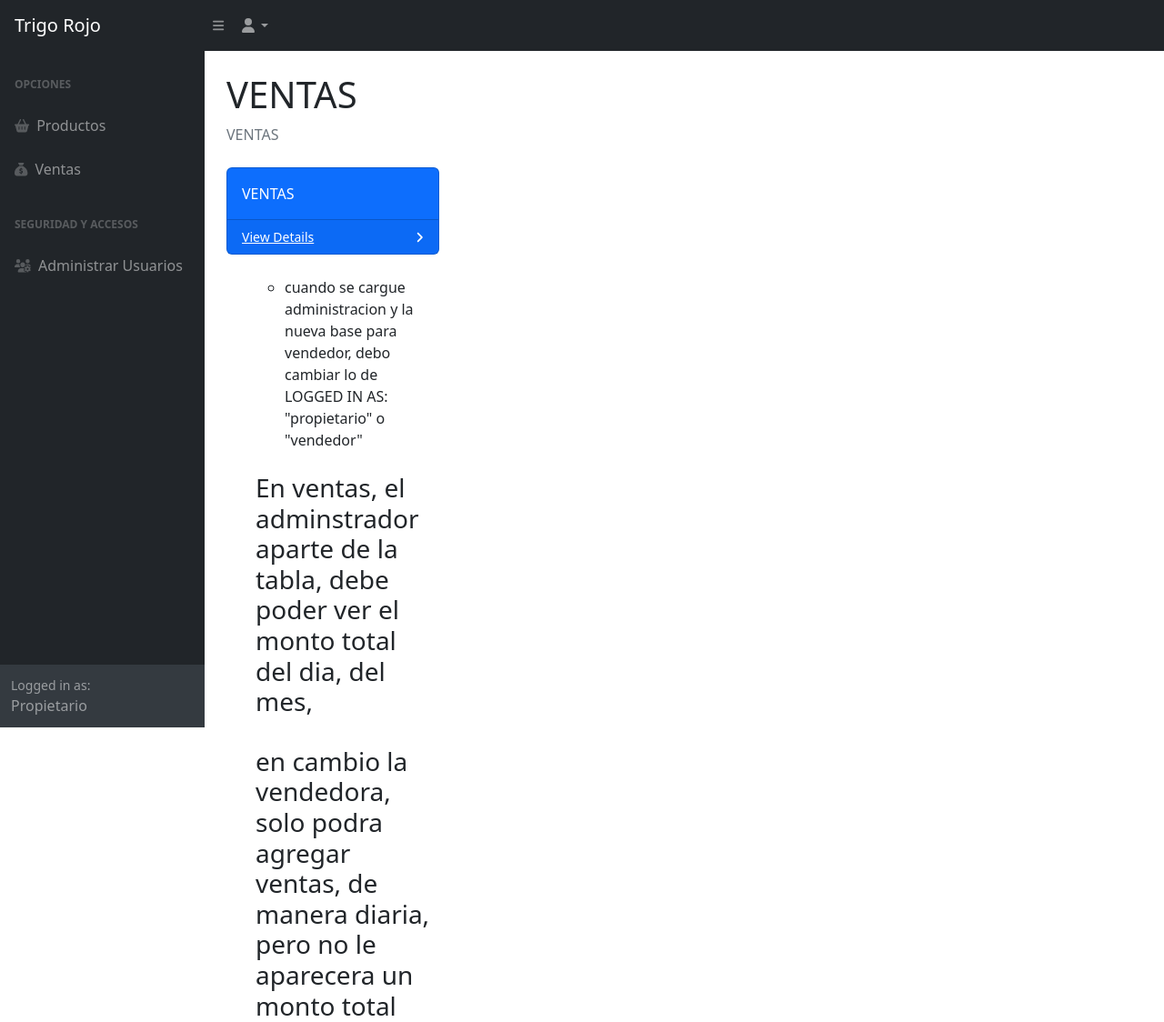
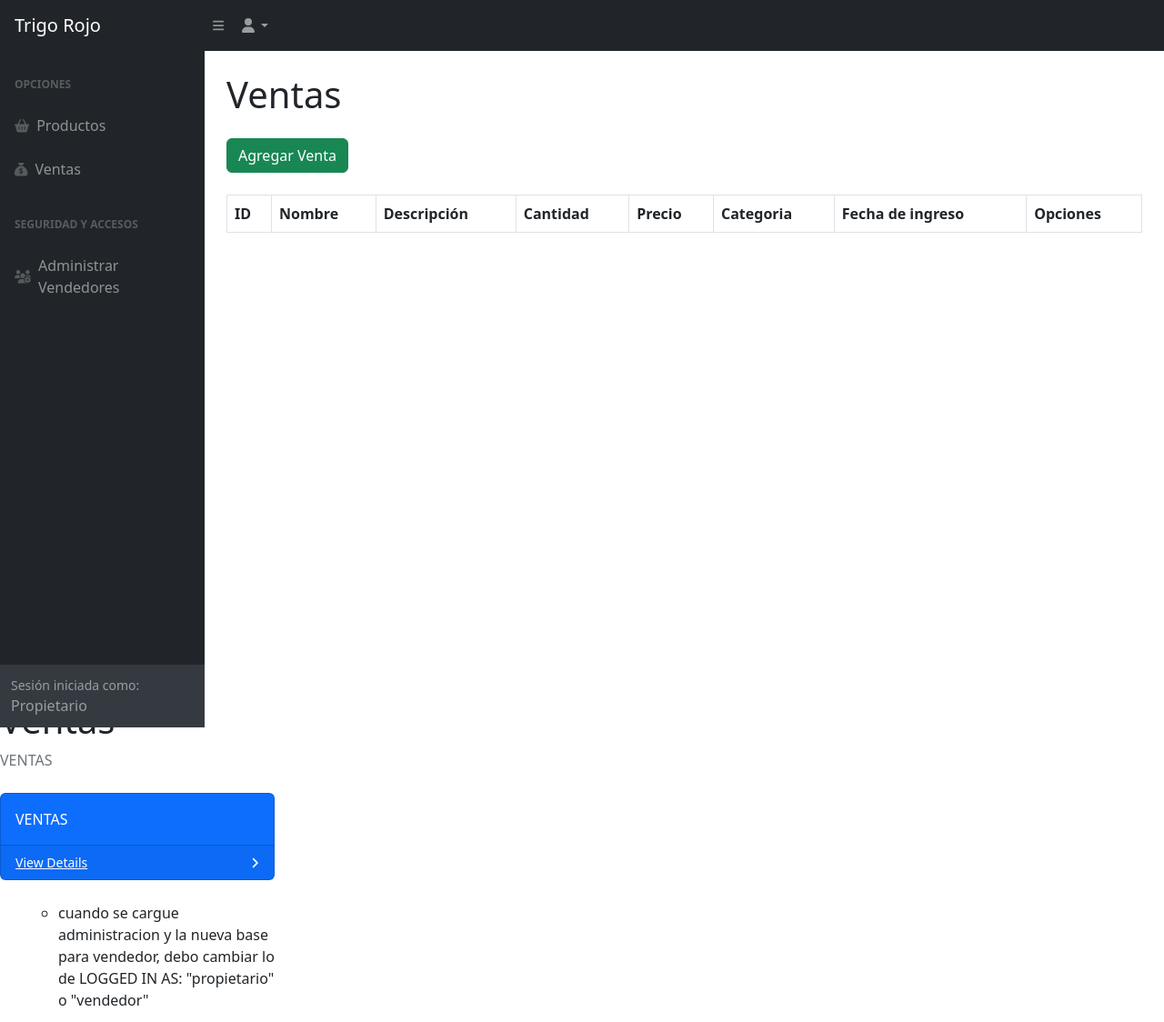
Before and after one commit to lxishh/proyectoTrigoRojo, a Django app: page /ventas/ in a window 1280 px wide. Shown: the top 1124 px of the page at 91% size. Run offline with Django 3.2, Linux system fonts and the light colour scheme; lists and menus that the app fills with data are empty; some libraries are stand-ins or nearby versions.

Commit message:
Edit Ventas (provicional)

```diff
--- a/appTrigorojo/views.py
+++ b/appTrigorojo/views.py
@@ -8,15 +8,17 @@ from django.contrib import messages
 from django.db import connection
 
 # Create your views here.
+
 def index(request):
     categorias = Categoria.objects.all()
     context = {'categorias': categorias}
     return render(request, 'index.html', context)
 
-# esta def solamente se ocupa para poder hacer uso del content block
+# Esta def solamente se ocupa para poder hacer uso del content block
 def administracion(request):
     return render(request, 'administracion.html')
 
+#def que te lleva a la template de login
 def login(request):
     return render(request, 'login.html')
 
@@ -24,13 +26,15 @@ def salir(request):
     logout(request)
     return redirect('index')
 
-# Funciones para verificar si el usuario es Propietario/Vendedora
+# Funciones para verificar si el usuario es Propietario o Vendedor
 def es_propietario(user):
     return user.groups.filter(name='Propietario').exists()
 
 def es_vendedor(user):
     return user.groups.filter(name='Vendedor').exists()
 
+
+#Funcion que llama al template de lista de usuarios y donde se le pasan los usuarios
 def lista_usuarios(request):
 
     # Obtiene todos los usuarios, pero excluye superusuarios
@@ -42,8 +46,10 @@ def lista_usuarios(request):
     return render(request, 'lista_usuarios.html', context)
 
 
+#Funcion que llama al template de crear_usuario (donde es un formulario) y los campos se le pasan
 def crear_usuario(request):
 
+    #Valida si el formulario tiene un metodo POST
     if request.method == 'POST':
         username = request.POST.get('username')
         email = request.POST.get('email')
@@ -117,10 +123,11 @@ def eliminar_usuario(request, id):
     # Redirigir a la lista de usuarios
     return redirect('usuarios')  # Asegúrate de que 'usuarios' sea el nombre correcto de la URL de lista de usuarios
 
+
 @login_required
 def perfil_redirect(request):
     if request.user.is_superuser:  # Verificar si es superusuario
-        return redirect('/productos')   # Redirigir al panel de administración
+        return redirect('/productos')   # Redirigir a la vista de productos
     elif es_propietario(request.user):
         return redirect('/productos')  # Redirigir a la vista de productos para el propietario
     elif es_vendedor(request.user):
@@ -129,8 +136,11 @@ def perfil_redirect(request):
         return redirect('index')  # Si no es ni propietario ni vendedor, redirigir al inicio
 
 
+
+
+
 # Función para ejecutar procedimientos almacenados
-def ejecutar_procedimiento(proc_nombre, params=()):
+def ejecutar_procedimiento(proc_nombre, params=()): #se define que se debe pasar el nombre del procedimiento y los parametros respectivos
     with connection.cursor() as cursor:
         cursor.callproc(proc_nombre, params)
         if proc_nombre in ['listar_productos']:  # Solo obtener resultados si es un SELECT
@@ -177,8 +187,8 @@ def registrar_producto(request):
 
             # Llamamos al procedimiento almacenado para registrar el producto
             ejecutar_procedimiento('registrar_producto', [nombre, descripcion, cantidad, precio, categoria_id])
+            return redirect('/productos')
 
-            return redirect('/productos')
     context = {'form': form}
     return render(request, 'registrar_productos.html', context)
 
@@ -198,7 +208,6 @@ def actualizar_producto(request, id):
 
             # Llamamos al procedimiento almacenado para actualizar el producto
             ejecutar_procedimiento('actualizar_producto', [id, nombre, descripcion, cantidad, precio, categoria_id])
-
             return redirect('/productos')
 
     context = {'form': form}
@@ -210,6 +219,8 @@ def eliminar_producto(request, id):
     ejecutar_procedimiento('eliminar_producto', [id])
     return redirect('/productos')
 
+
+#Vista que llama a los modelos de categoria y productos, y luego el html hace que se muestren bien
 def productos_por_categoria(request, categoria_id):
     categoria = get_object_or_404(Categoria, id=categoria_id)
     productos = Producto.objects.filter(categoria=categoria)
--- a/templates/appTemplate/administracion.html
+++ b/templates/appTemplate/administracion.html
@@ -10,7 +10,7 @@
     />
     <meta name="description" content="" />
     <meta name="author" content="" />
-    <title>Admin</title>
+    <title>Gestión</title>
 
     <link
       href="https://cdn.jsdelivr.net/npm/simple-datatables@7.1.2/dist/style.min.css"
@@ -96,13 +96,13 @@
                 <div class="sb-nav-link-icon">
                   <i class="fas fa-users-cog mr-3"></i>
                 </div>
-                Administrar Usuarios
+                Administrar Vendedores
               </a>
             </div>
           </div>
           <!-- aqui terminan las opciones de la barra lateral -->
           <div class="sb-sidenav-footer">
-            <div class="small">Logged in as:</div>
+            <div class="small">Sesión iniciada como:</div>
             Propietario
           </div>
         </nav>
--- a/templates/appTemplate/lista_usuarios.html
+++ b/templates/appTemplate/lista_usuarios.html
@@ -7,9 +7,9 @@
   href="https://cdn.jsdelivr.net/npm/bootstrap-icons@1.5.0/font/bootstrap-icons.css"
 />
 
-<h1 class="mt-4 mb-4">Usuarios</h1>
+<h1 class="mt-4 mb-4">Vendedores</h1>
 
-<a href="/crear_usuario" class="btn btn-success mb-4"> Agregar Usuario </a>
+<a href="/crear_usuario" class="btn btn-success mb-4"> Agregar Vendedor </a>
 
 <div class="row">
   <div class="col-xl-12 col-md-12">
@@ -17,7 +17,7 @@
     <div class="card mb-4">
       <div class="card-header">
         <i class="fas fa-table me-1"></i>
-        Tabla de Usuarios
+        Tabla de Vendedores
       </div>
       <div class="card-body">
         <!-- Tabla para mostrar los usuarios -->
--- a/templates/appTemplate/ventas.html
+++ b/templates/appTemplate/ventas.html
@@ -2,7 +2,69 @@
 
 <!-- Contenido que se muestra al lado de la sidebar -->
 {% block content %}
-<h1 class="mt-4">VENTAS</h1>
+
+<h1 class="mt-4 mb-4">Ventas</h1>
+
+<a href="/registrar_producto" class="btn btn-success mb-4">
+  Agregar Venta
+</a>
+
+ <!-- Aquí estará la tabla -->
+ <table id="productosTable" class="table table-striped table-bordered">
+  <thead>
+    <tr>
+      <th>ID</th>
+      <th>Nombre</th>
+      <th>Descripción</th>
+      <th>Cantidad</th>
+      <th>Precio</th>
+      <th>Categoria</th>
+      <th>Fecha de ingreso</th>
+      <th>Opciones</th>
+    </tr>
+  </thead>
+  <tbody>
+    <!-- Aquí se cargan los productos dinámicos -->
+    {% for p in productos %}
+    <tr>
+      <td scope="row">{{p.id}}</td>
+      <td>{{p.nombre}}</td>
+      <td>{{p.descripcion}}</td>
+      {% if p.cantidad > 0 %}
+      <td>{{p.cantidad}}</td>
+      {% else %}
+      <td><span class="text-danger">Agotado</span></td>
+      {% endif %}
+      <td>{{p.precio|floatformat:0 }}</td>
+      <td>{{p.categoria}}</td>
+      <td>{{p.fecha_ingreso}}</td>
+      <td>
+        <a
+          href="/actualizar_producto/{{p.id}}"
+          class="btn btn-success btn-sm"
+          ><i class="bi bi-pencil"></i
+        ></a>
+        <!-- Botón para eliminar, que activa el modal -->
+        <button
+          class="btn btn-danger btn-sm"
+          data-bs-toggle="modal"
+          data-bs-target="#confirmModal"
+          onclick="setDeleteUrl('{{ p.id }}')"
+        >
+          <i class="bi bi-trash"></i>
+        </button>
+      </td>
+    </tr>
+    {% endfor %}
+  </tbody>
+</table>
+<!-- finaliza la tabla -->
+</div>
+</div>
+</div>
+</div>
+
+<h1 class="mt-4">Ventas</h1>
 <ol class="breadcrumb mb-4">
   <li class="breadcrumb-item active">VENTAS</li>
 </ol>
```
